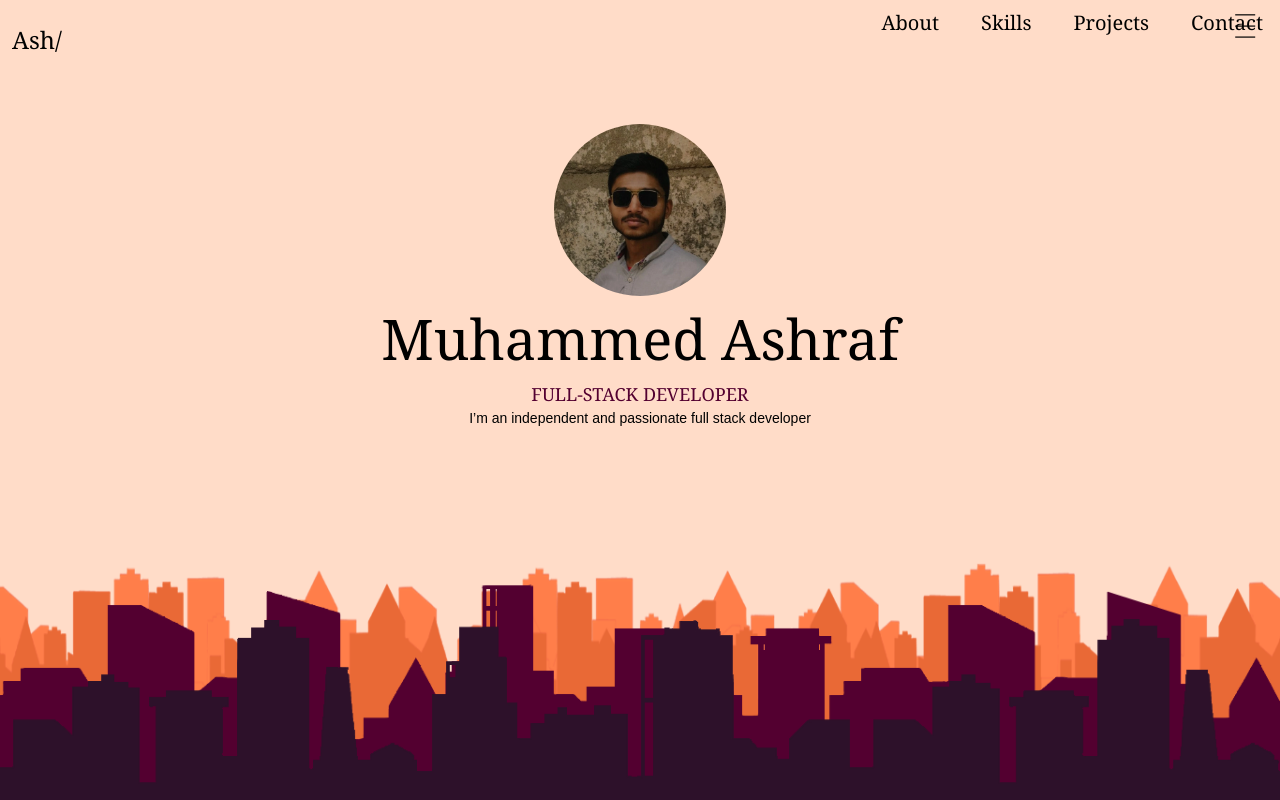
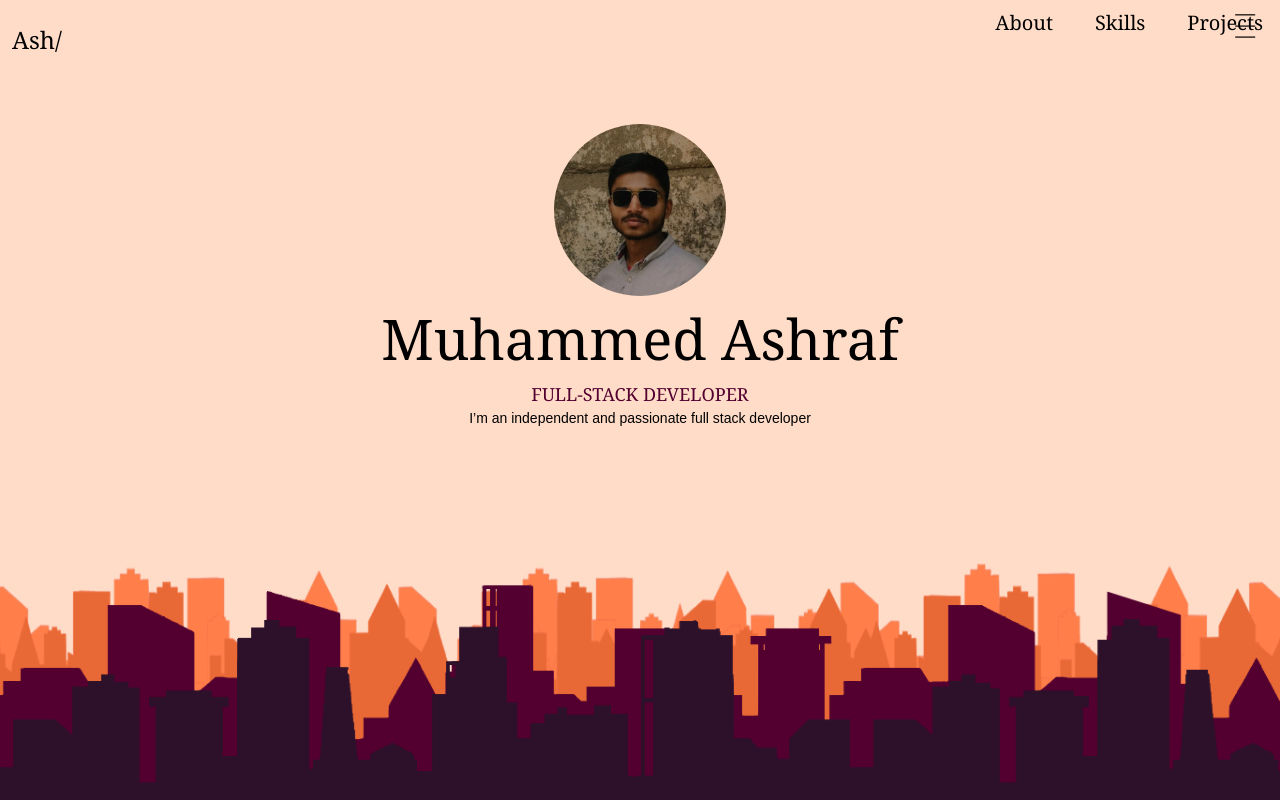
Before and after one commit to ashrafbinahmad/ashraf-resume-svelte, a SvelteKit app: page / in a window 1280 px wide. Built offline with nearby package versions, Linux system fonts and the light colour scheme.

Commit message:
Removed contact us

```diff
--- a/src/routes/header.svelte
+++ b/src/routes/header.svelte
@@ -18,7 +18,7 @@
 	function toggleMenu() {
 		showMenu = !showMenu;
 	}
-	let menuItems = ['About', 'Skills', 'Projects', 'Contact'];
+	let menuItems = ['About', 'Skills', 'Projects'];
 	let parallaxLayers = [
 		{
 			image: layer0,
```
